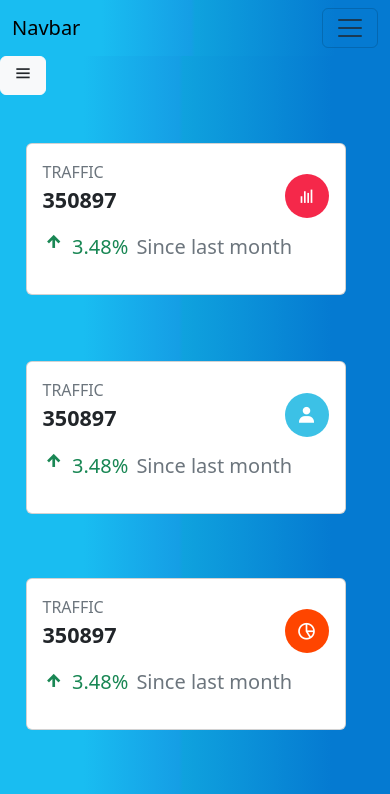
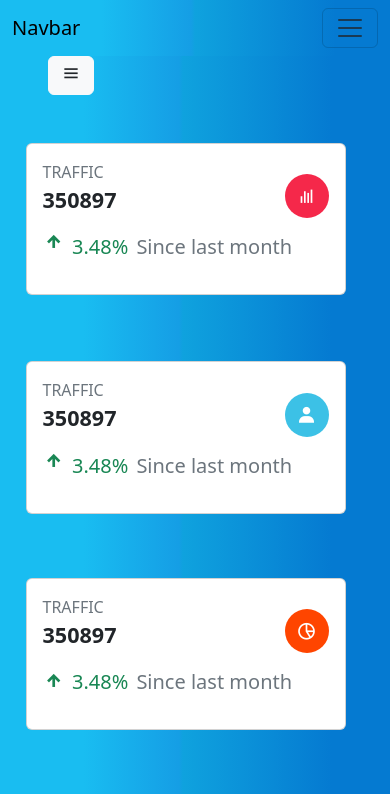
Before and after one commit to Sidra111Babar/dashBoard, a plain HTML site: page index.html in a window 390 px wide. Shown: the top 794 px of the page. Drawn offline with nearby package versions, Linux system fonts and the light colour scheme.

Commit message:
index.html

```diff
--- a/index.html
+++ b/index.html
@@ -64,7 +64,7 @@
           </nav>
           <!-- Navbar End-->
            <!-- Vertical Navbar Start-->
-          <button class="btn btn-light" type="button" data-bs-toggle="offcanvas" data-bs-target="#offcanvasExample" aria-controls="offcanvasExample">
+          <button class="btn btn-light ms-5" type="button" data-bs-toggle="offcanvas" data-bs-target="#offcanvasExample" aria-controls="offcanvasExample">
             <i class="bx bx-menu text-dark fs-5"></i>
           </button>
 
```
